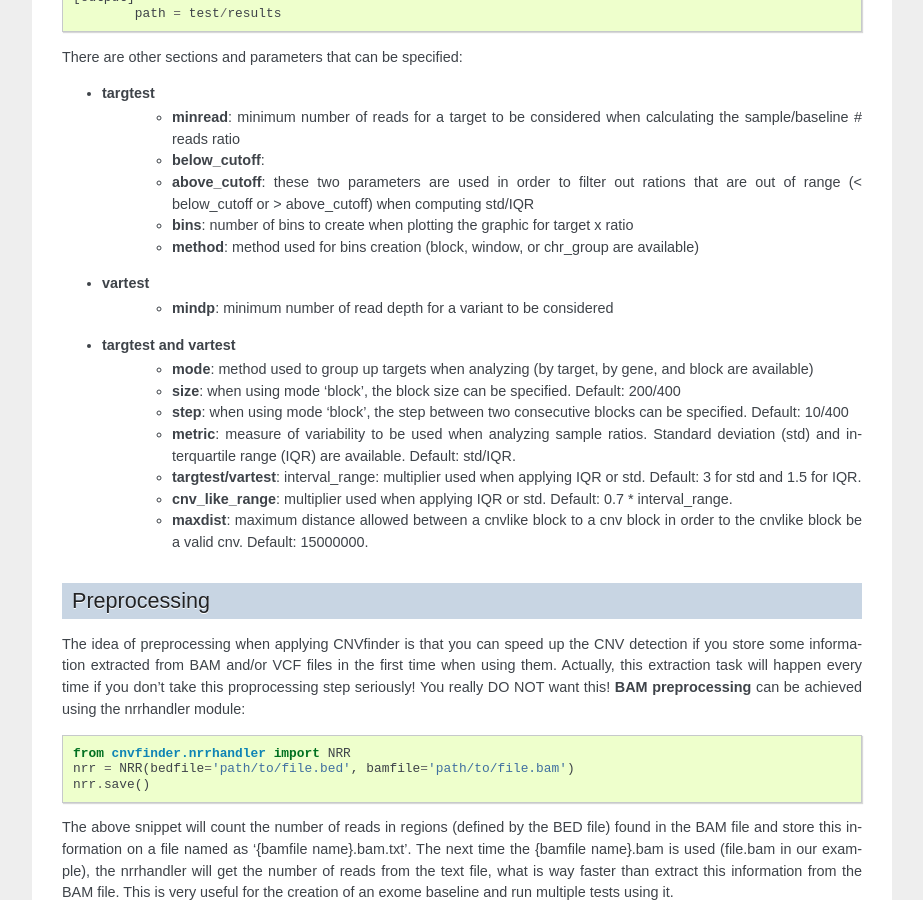
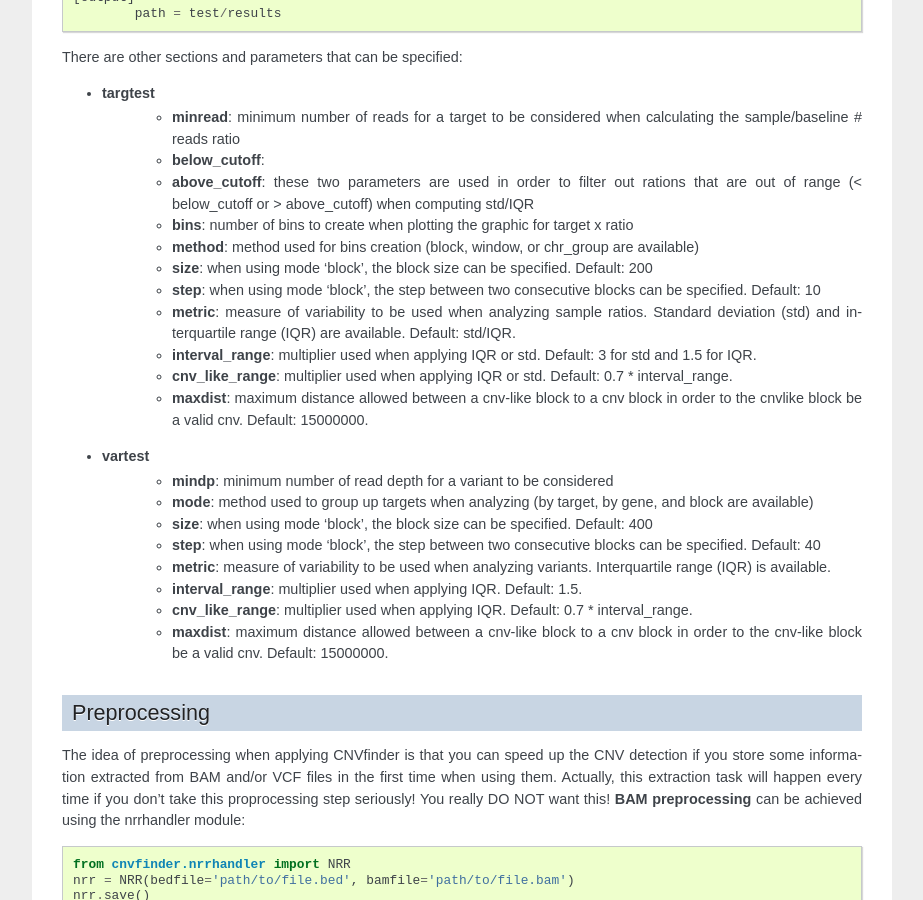
Before and after one commit to ip4-team/amplicnv, a Sphinx documentation site: the page built from docs/source/index.rst, in a window 1280 px wide and 900 px high, scrolled down 1769 px. Shown: the whole window, without its empty margins (198-1121 px from the left). Built offline with Sphinx 7.4.7, drawn with Linux system fonts in a browser that asks for light colours.

Commit message:
better explained paramters of nrrhandler and vcfhandler

```diff
--- a/docs/source/index.rst
+++ b/docs/source/index.rst
@@ -90,16 +90,22 @@ There are other sections and parameters that can be specified:
 	* **above_cutoff**: these two parameters are used in order to filter out rations that are out of range (< below_cutoff or > above_cutoff) when computing std/IQR
 	* **bins**: number of bins to create when plotting the graphic for target x ratio
 	* **method**: method used for bins creation (block, window, or chr_group are available)
+	* **size**: when using mode 'block', the block size can be specified. Default: 200
+	* **step**: when using mode 'block', the step between two consecutive blocks can be specified. Default: 10
+	* **metric**: measure of variability to be used when analyzing sample ratios. Standard deviation (std) and interquartile range (IQR) are available. Default: std/IQR.
+	* **interval_range**: multiplier used when applying IQR or std. Default: 3 for std and 1.5 for IQR.
+	* **cnv_like_range**: multiplier used when applying IQR or std. Default: 0.7 * interval_range.
+	* **maxdist**: maximum distance allowed between a cnv-like block to a cnv block in order to the cnvlike block be a valid cnv. Default: 15000000.
 * **vartest**
 	* **mindp**: minimum number of read depth for a variant to be considered
-* **targtest and vartest**
 	* **mode**: method used to group up targets when analyzing (by target, by gene, and block are available)
-	* **size**: when using mode 'block', the block size can be specified. Default: 200/400
-	* **step**: when using mode 'block', the step between two consecutive blocks can be specified. Default: 10/400
-	* **metric**: measure of variability to be used when analyzing sample ratios. Standard deviation (std) and interquartile range (IQR) are available. Default: std/IQR.
-	* **targtest/vartest**: interval_range: multiplier used when applying IQR or std. Default: 3 for std and 1.5 for IQR.
-	* **cnv_like_range**: multiplier used when applying IQR or std. Default: 0.7 * interval_range.
-	* **maxdist**: maximum distance allowed between a cnvlike block to a cnv block in order to the cnvlike block be a valid cnv. Default: 15000000.
+	* **size**: when using mode 'block', the block size can be specified. Default: 400
+	* **step**: when using mode 'block', the step between two consecutive blocks can be specified. Default: 40
+	* **metric**: measure of variability to be used when analyzing variants. Interquartile range (IQR) is available.
+	* **interval_range**: multiplier used when applying IQR. Default: 1.5.
+	* **cnv_like_range**: multiplier used when applying IQR. Default: 0.7 * interval_range.
+	* **maxdist**: maximum distance allowed between a cnv-like block to a cnv block in order to the cnv-like block be a valid cnv. Default: 15000000.
+
 
 Preprocessing
 =============
```
